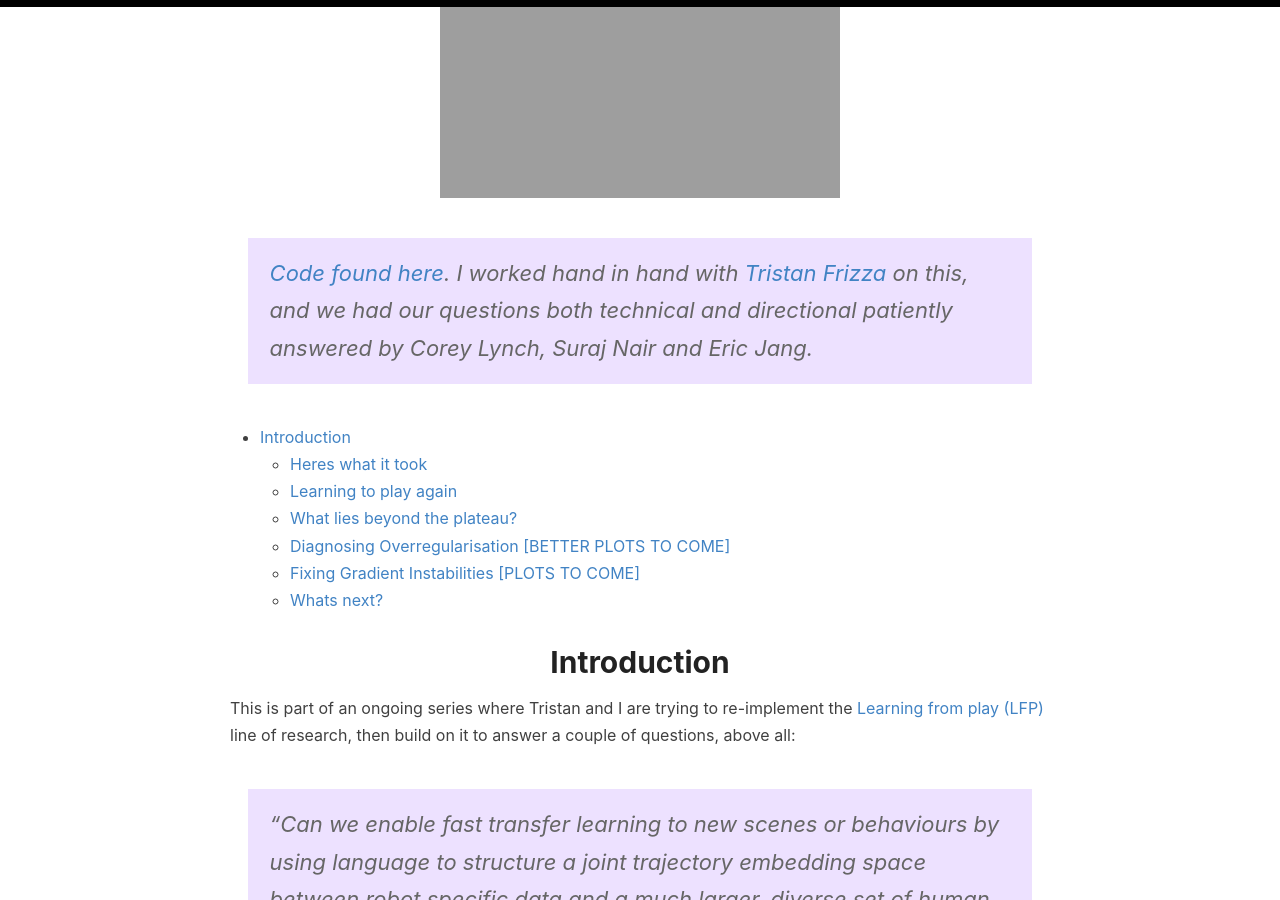
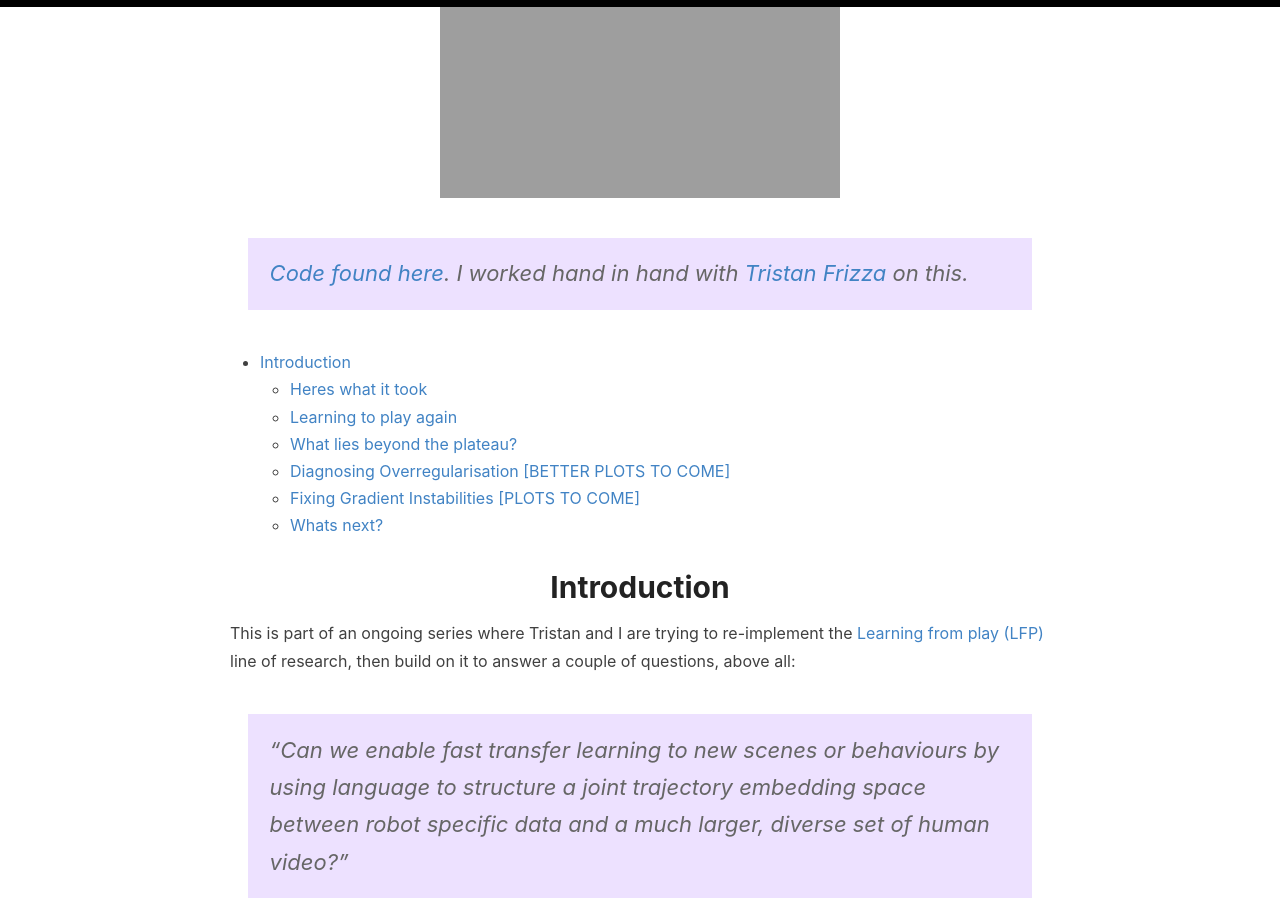
Before and after one commit to sholtodouglas/sholtodouglas.github.io, a Jekyll site: the page built from _posts/2021-01-29-Learning from Play.md, in a window 1280 px wide and 900 px high, scrolled down 422 px. Built offline with Jekyll 4.4.1, drawn with Linux system fonts in a browser that asks for light colours; some of the changed text lies outside the part shown.

Commit message:
Update 2021-01-29-Learning from Play.md

```diff
--- a/_posts/2021-01-29-Learning from Play.md
+++ b/_posts/2021-01-29-Learning from Play.md
@@ -9,7 +9,7 @@ author: Tristan Frizza
 
 
 > [Code found here](https://github.com/sholtodouglas/learning_from_play).
-> I worked hand in hand with [Tristan Frizza](https://twitter.com/TristanVtx) on this, and we had our questions both technical and directional patiently answered by Corey Lynch, Suraj Nair and Eric Jang.
+> I worked hand in hand with [Tristan Frizza](https://twitter.com/TristanVtx) on this.
 
 * TOC
 {:toc}
@@ -55,6 +55,7 @@ Recall that there are two potential 'plan' inputs to the actor.
 - The output of the encoder over the full trajectory to reconstruct, a specific path from A-B
 - The output of the planner when given only the current state and the goal state, from which you sample one potential path from A-B.
 
+
 Planner based action reconstruction loss is not a perfect indicator of end performance because if you overregularise it will be better early (as it is easier for the planner to match the encoder outputs) - but the latent space will be less informative and the ultimate performance will be limited. The encoder reconstruction loss (the lower plots of B0.0001 and B0.00003) is the lower bound of reconstruction loss.
 ![alt-text-1](https://sholtodouglas.github.io/images/play/sweep.png "Regularisation Demonstration")
 
```
Also changed, not shown: other parts of _posts/2021-01-29-Learning from Play.md (+2 -0 lines).
